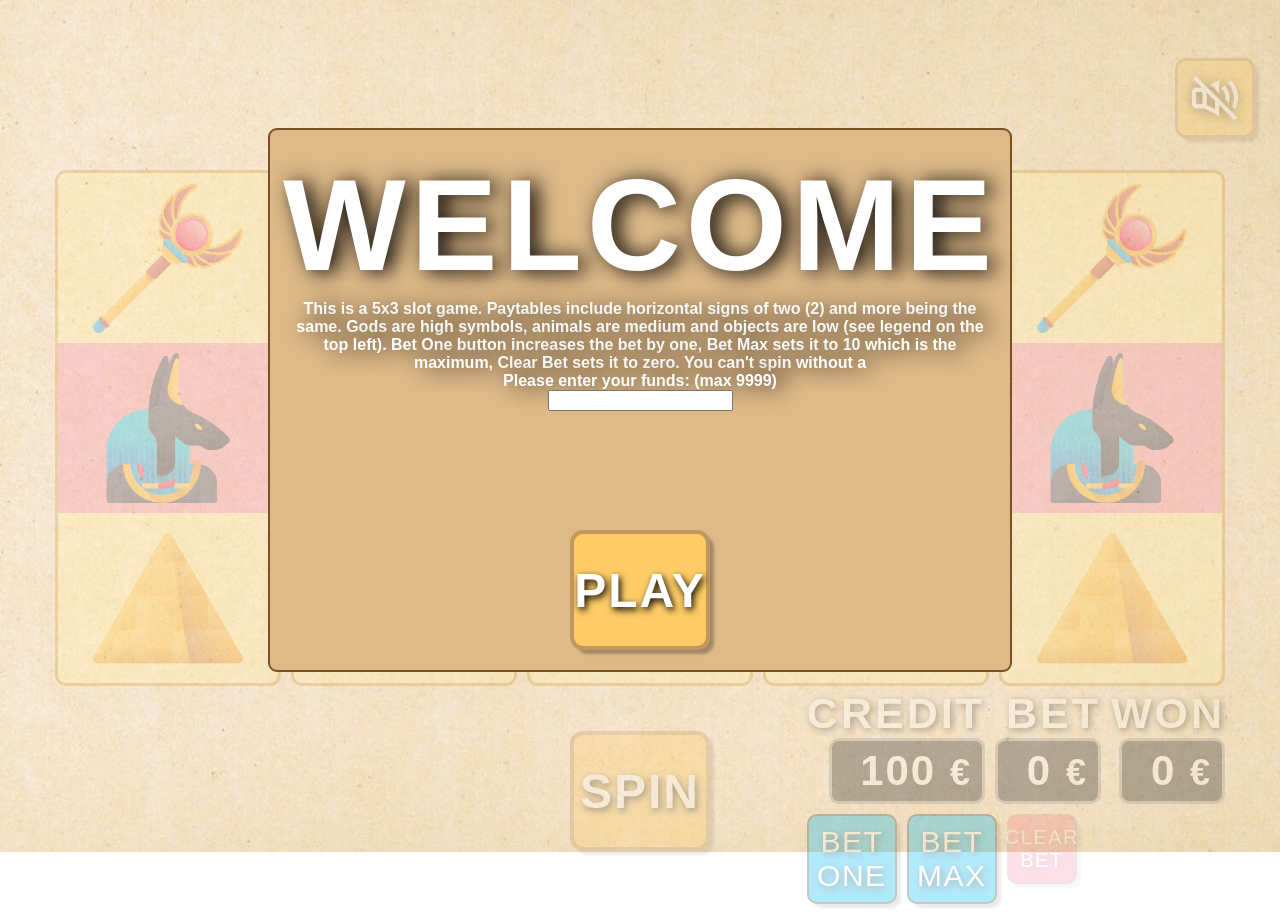
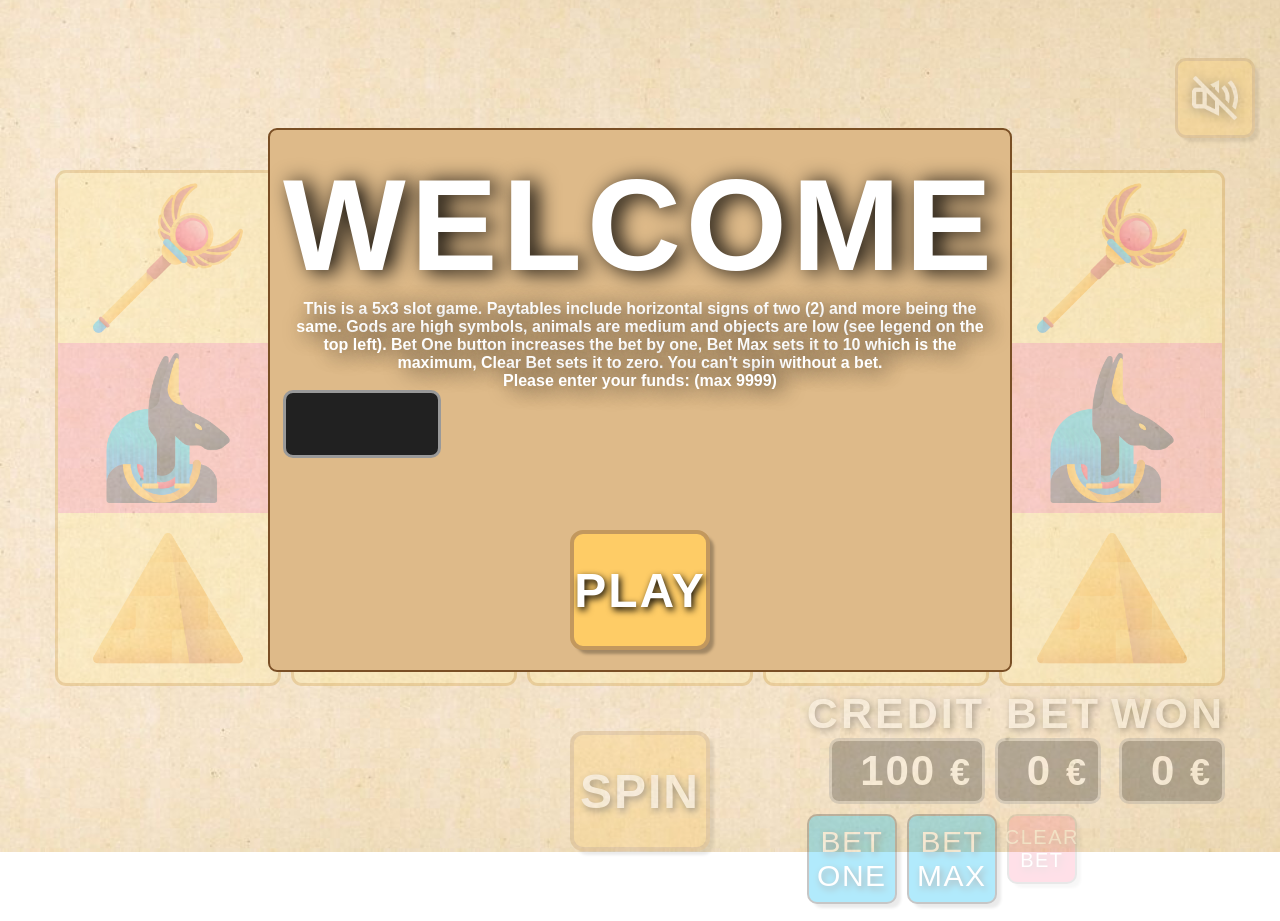
Before and after one commit to Damjan011/Pharaoh, a React (Create React App) app: page / in a window 1280 px wide. Built offline with nearby package versions, Linux system fonts and the light colour scheme.

Commit message:
Ref for fund input on start game panel

```diff
--- a/src/components/StartGamePanel/index.js
+++ b/src/components/StartGamePanel/index.js
@@ -1,8 +1,22 @@
-import React, { useEffect, useState } from 'react';
+import React, { useEffect, useRef, useState } from 'react';
 import './style.css';
 
 const StartGamePanel = ({setStartGame}) => {
   const [startAppear, setStartAppear] = useState(true);
+  const [readFundInput, setReadFundInput] = useState();
+  const [disableInput, setDisableInput] = useState(false);
+
+  const handleInputChange = () => {
+    setReadFundInput(fundInput.current.value);
+  }
+
+  const fundInput = useRef(null);
+
+  const clickPlay = () => {
+    var b = fundInput.current.value;
+    console.log(b)
+  }
+
   return (
     <div className="start-game-panel">
       <div className={`start-game-box ${startAppear ? 'start-game-appear' : 'start-game-disappear'}`}>
@@ -13,8 +27,7 @@ const StartGamePanel = ({setStartGame}) => {
           <div className="welcome-text">
             <p>This is a 5x3 slot game. Paytables include horizontal signs of two (2) and more being the same.
               Gods are high symbols, animals are medium and objects are low (see legend on the top left). Bet One button increases the bet by one, Bet Max sets it to 10 which is the maximum, Clear Bet sets it to zero.
-              You can't spin without a
-
+              You can't spin without a bet.
             </p>
           </div>
           <div className="funds-area">
@@ -23,7 +36,15 @@ const StartGamePanel = ({setStartGame}) => {
             </div>
 
             <div className="funds-bar">
-              <input></input>
+              <input disabled={disableInput} onChange={e => {
+
+                if (readFundInput > 9999) {
+                  e.preventDefault();
+                } else {
+                  handleInputChange(e);
+                }
+              }
+                } ref={fundInput} type="number"></input>
             </div>
           </div>
         </div>
@@ -31,7 +52,8 @@ const StartGamePanel = ({setStartGame}) => {
           setStartAppear(false);
           setTimeout(() => {
           setStartGame(false);
-        }, 800)
+        }, 800);
+        clickPlay()
         }
         } className="play-button">
           PLAY
--- a/src/components/StartGamePanel/style.css
+++ b/src/components/StartGamePanel/style.css
@@ -110,3 +110,20 @@
   transition: all 0.1s ease;
   outline: none;
 }
+
+.funds-bar input {
+  color: white;
+  font-size: 42px;
+  font-weight: bold;
+  width: 140px;
+  height: 60px;
+  background: #212121;
+  display: flex;
+  align-items: center;
+  justify-content: flex-end;
+  padding-right: 10px;
+  border: 3px solid #999;
+  border-radius: 10px;
+  font-family: fantasy;
+  letter-spacing: 2px;
+}
--- a/src/index.css
+++ b/src/index.css
@@ -18,6 +18,18 @@ button, input[type="submit"], input[type="reset"] {
 	font: inherit;
 	cursor: pointer;
 	outline: inherit;
+}
+
+input::-webkit-outer-spin-button,
+input::-webkit-inner-spin-button {
+  -webkit-appearance: none;
+  margin: 0;
+}
+
+/* Firefox */
+input[type=number] {
+  -moz-appearance: textfield;
+  outline: none;
 }
 
 p {
```
Also changed, not shown: 1 other file (tests, documents, lock files or other folders).
